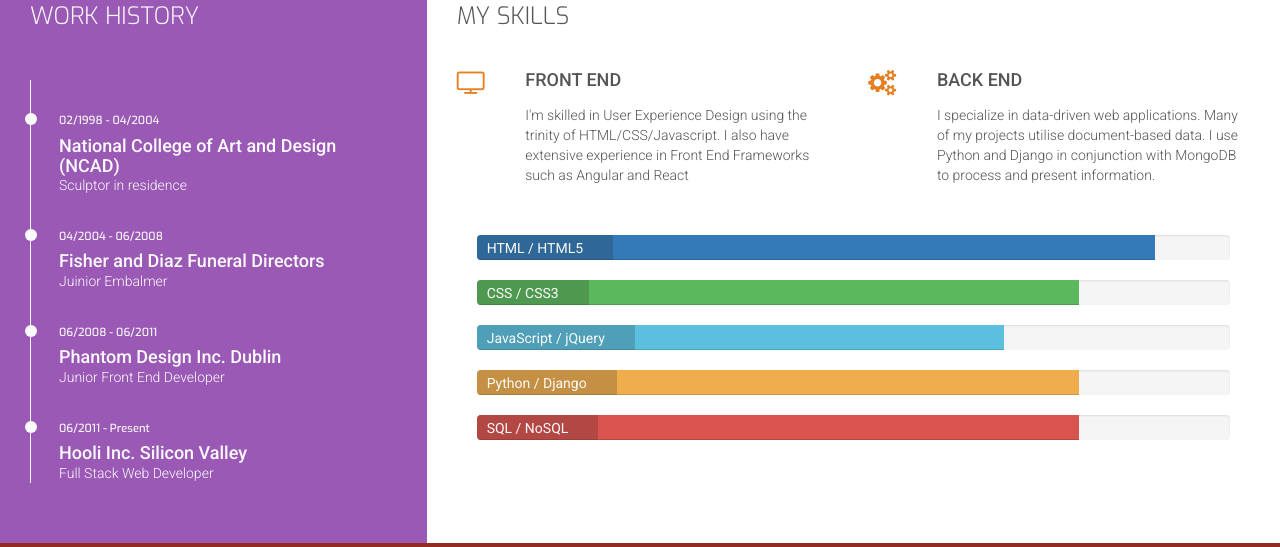
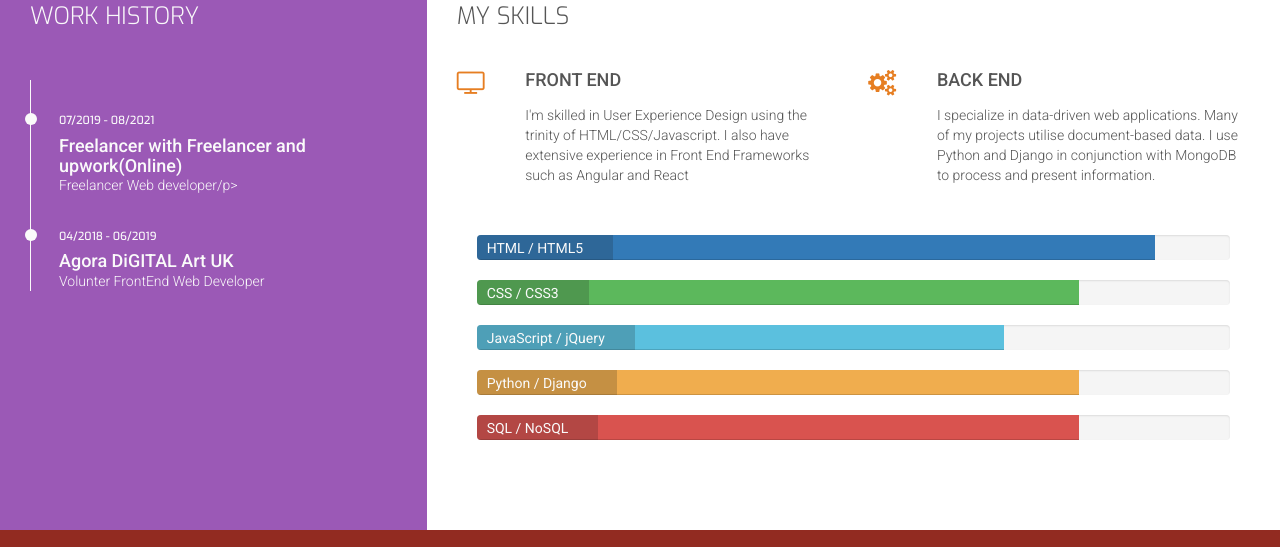
Before and after one commit to ahsin59/resume_cv_project, a plain HTML site: page resume.html in a window 1280 px wide. Shown: the part 383-930 px from the top of the page. Drawn offline with nearby package versions, Linux system fonts and the light colour scheme.

Commit message:
Update resume.html

```diff
--- a/resume.html
+++ b/resume.html
@@ -57,22 +57,15 @@
                     </div>
                 </div>
                 <div class="history-items">
-                    <div class="timeline-item" data-dates="02/1998 - 04/2004">
-                        <h4>National College of Art and Design (NCAD)</h4>
-                        <p>Sculptor in residence</p>
+                    <div class="timeline-item" data-dates="07/2019 - 08/2021">
+                        <h4>Freelancer with Freelancer and upwork(Online)</h4>
+                        <p>Freelancer Web developer/p>
                     </div>
-                    <div class="timeline-item" data-dates="04/2004 - 06/2008">
-                        <h4>Fisher and Diaz Funeral Directors</h4>
-                        <p>Juinior Embalmer</p>
+                    <div class="timeline-item" data-dates="04/2018 - 06/2019">
+                        <h4>Agora DiGITAL Art UK</h4>
+                        <p>Volunter FrontEnd Web Developer</p>
                     </div>
-                    <div class="timeline-item" data-dates="06/2008 - 06/2011">
-                        <h4>Phantom Design Inc. Dublin</h4>
-                        <p>Junior Front End Developer</p>
-                    </div>
-                    <div class="timeline-item" data-dates="06/2011 - Present">
-                        <h4>Hooli Inc. Silicon Valley</h4>
-                        <p>Full Stack Web Developer</p>
-                    </div>
+
                 </div>
             </div>
             <div class="col-xs-12 col-sm-12 col-md-8 bg-color-three-reasons section-column">
```
